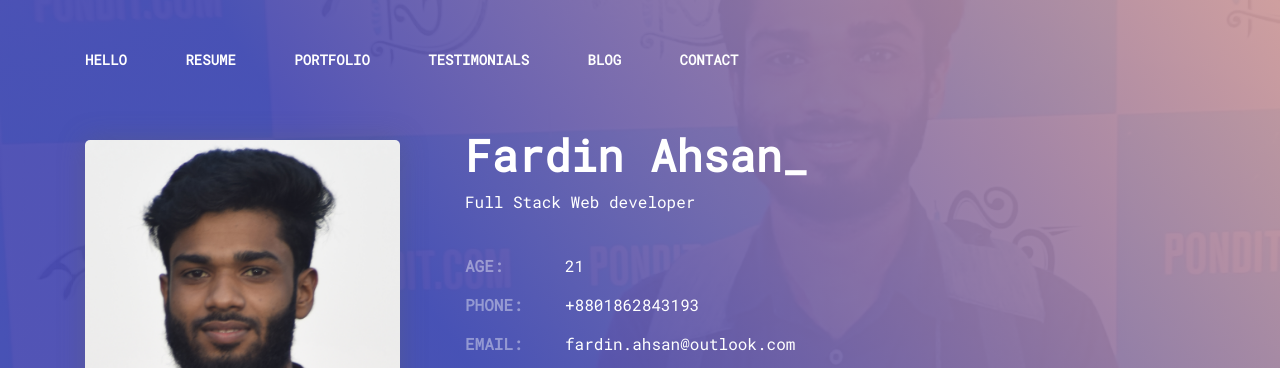
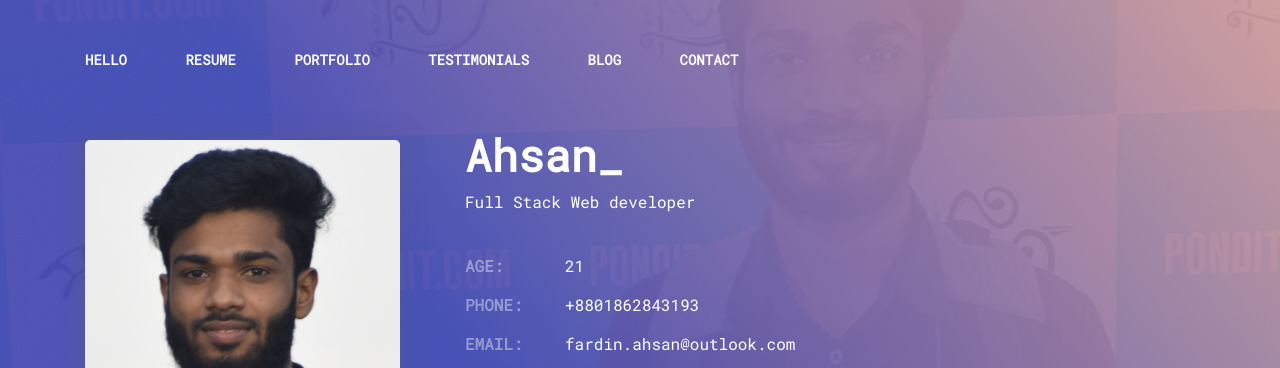
Before and after one commit to FardinAhsan/Potfolio, a plain HTML site: page index.html in a window 1280 px wide. Shown: the top 368 px of the page. Drawn offline with Linux system fonts and the light colour scheme; a script that the page names is missing.

Commit message:
modified to index

```diff
--- a/index.html
+++ b/index.html
@@ -78,7 +78,7 @@
           <img class="" src="assets/img/fardin.jpg" alt="avatar">
         </div>
         <div class="col-md-8">
-          <p class="personal-profile__name">Fardin Ahsan_</p>
+          <p class="personal-profile__name">Ahsan_</p>
           <p class="personal-profile__work">Full Stack Web developer</p>
           <div class="personal-profile__contacts">
             <dl class="contact-list contact-list__opacity-titles">
```
